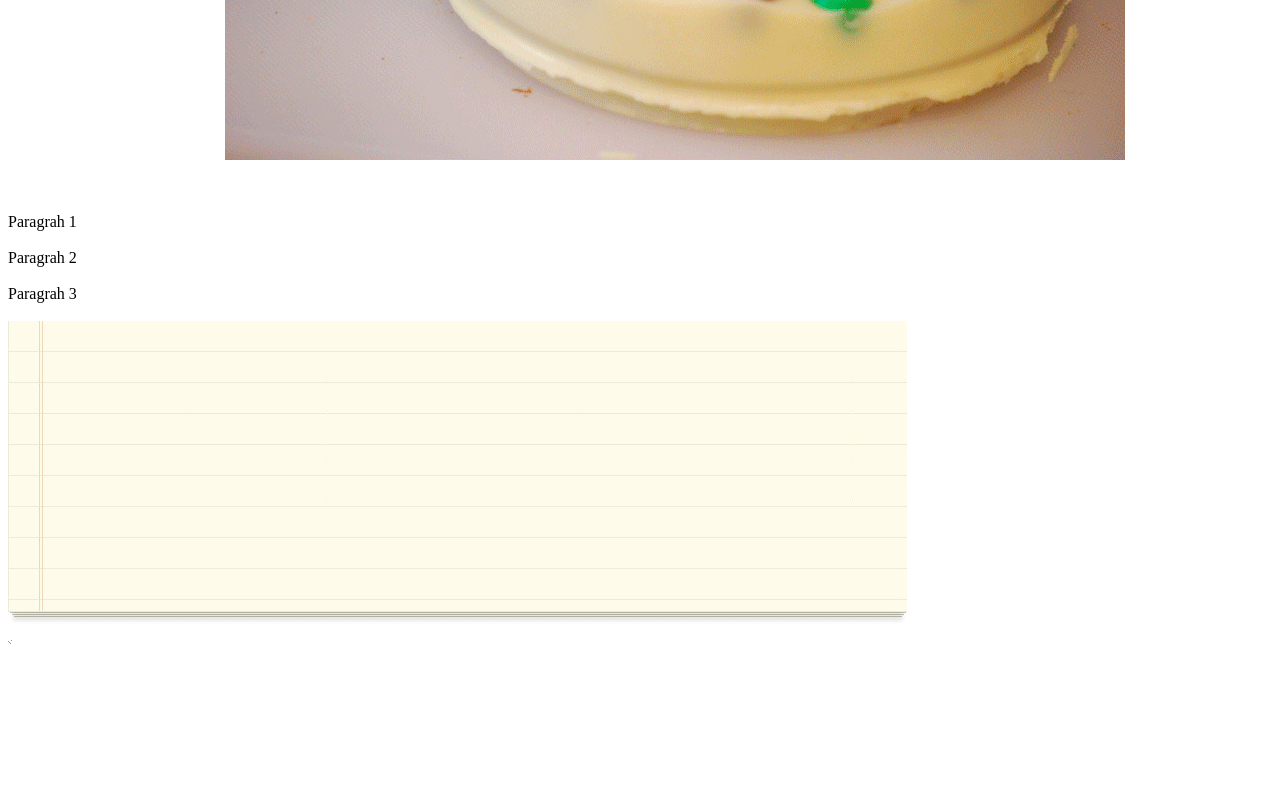
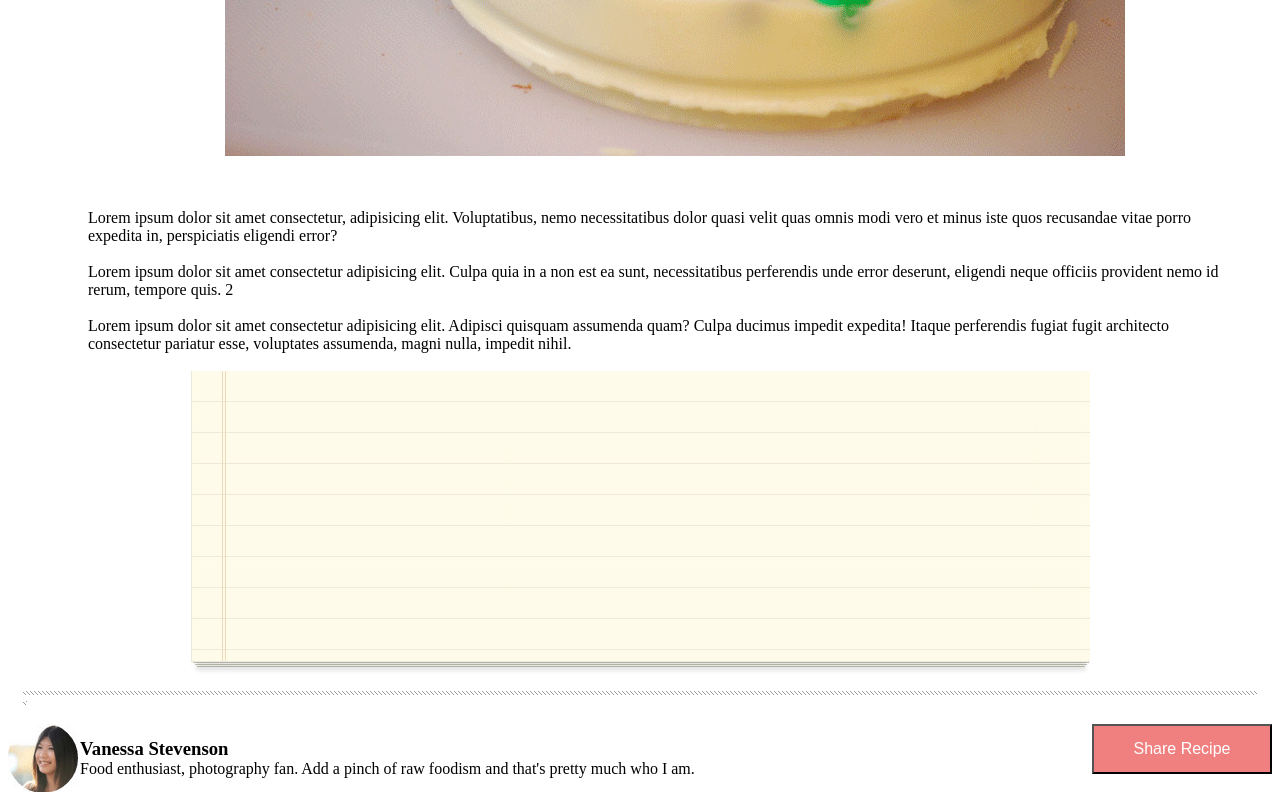
Before and after one commit to avenger0901/Chocolate_Pizza, a plain HTML site: page index.html in a window 1280 px wide. Shown: the part 636-1436 px from the top of the page. Before the commit the page ends 1292 px from the top, so only its background shows below. Drawn offline with Linux system fonts and the light colour scheme.

Commit message:
add images and positioning

```diff
--- a/index.html
+++ b/index.html
@@ -10,9 +10,7 @@
 </head>
 <header>
     <div class="position-logo">
-    <div id="logo">
         <img src="lab-assets/logo.png">
-    </div>
    <div class="delicious-food">
         <p id="delicious">Delicious</p>
         <p id="best-food">THE BEST FOOD BLOG ON THE WEB</p>
@@ -29,7 +27,7 @@
         <img src="/lab-assets/mail-icon.png">
     </div>
 </header>
-<div id="repeat">
+    <div class="repeat">
         <img src="/lab-assets/hr-img.png">
     </div>
 <body>
@@ -44,19 +42,37 @@
     <br>
 
     <div id="text">
-<p>Paragrah 1</p>
+    <p>Lorem ipsum dolor sit amet consectetur, adipisicing elit. Voluptatibus, nemo necessitatibus dolor quasi velit quas omnis modi vero et minus iste quos recusandae vitae porro expedita in, perspiciatis eligendi error?</p>
     <br>
-<p>Paragrah 2</p>
+    <p>Lorem ipsum dolor sit amet consectetur adipisicing elit. Culpa quia in a non est ea sunt, necessitatibus perferendis unde error deserunt, eligendi neque officiis provident nemo id rerum, tempore quis. 2</p>
     <br>
-<p>Paragrah 3</p>
+    <p>Lorem ipsum dolor sit amet consectetur adipisicing elit. Adipisci quisquam assumenda quam? Culpa ducimus impedit expedita! Itaque perferendis fugiat fugit architecto consectetur pariatur esse, voluptates assumenda, magni nulla, impedit nihil.</p>
     <br>
+    </div>
+    <div id="recipe-image">
     <img src="lab-assets/list-bg.png">
     </div>
-<div></div>
+    <div class="repeat">
         <img src="/lab-assets/hr-img.png">
     </div>
-
         <script type="module" src="app.js"></script>
 </body>
+<footer>
+    <div id="footer-position">
+        <div class="position-logo">
+            <img src="/lab-assets/van-pic.png">
+                <div class="delicious-food">
+                    <h3>Vanessa Stevenson</h3>
+                    <p>Food enthusiast, photography fan. Add a pinch of raw foodism and that's pretty much who I am.
+                    </p>
+                </div>
 
+        </div>
+        <div id="button">
+            <button>Share Recipe</button>
+        </div>
+    </div>
+
+
+</footer>
 </html>
--- a/style.css
+++ b/style.css
@@ -3,7 +3,7 @@ header{
     justify-content: space-between;
 }
 
-#repeat{
+.repeat{
     background-image: url(/lab-assets/hr-img.png);
     background-repeat: repeat-x;
     margin: 15px;
@@ -12,19 +12,18 @@ header{
 .icons{
 background-color: red;
 }
-.delicious-food{
-    border: solid 1px green;
-
+.delicious-food {
+    border: solid 1px transparent;
 }
 .position-logo{
     display: flex;
     flex-direction: row;
     align-items: center;
 }
-p{
-    margin: 0%;
+ p{
+    margin: 0%; */
 }
-h1{
+h1, h3{
     margin: 0%;
 }
 h6{
@@ -48,3 +47,30 @@ color: lightgray;
     width: 100%;
 
 }
+#text {
+    display: flex;
+    justify-content: center;
+    flex-direction: column;
+    text-align: left;
+    padding: 0px 50px 0px 80px;
+}
+#recipe-image {
+    display: flex;
+    justify-content: center;
+}
+#button {
+    display: flex;
+    justify-content: flex-end;
+
+}
+button {
+    width: 180px;
+    height: 50px;
+    font-size: 16px;
+    color: white;
+    background-color: lightcoral;
+}
+#footer-position {
+    display: flex;
+    justify-content: space-between;
+}
```
Also changed, not shown: 2 other files. Lines whose indentation alone changed are shown as unchanged.
